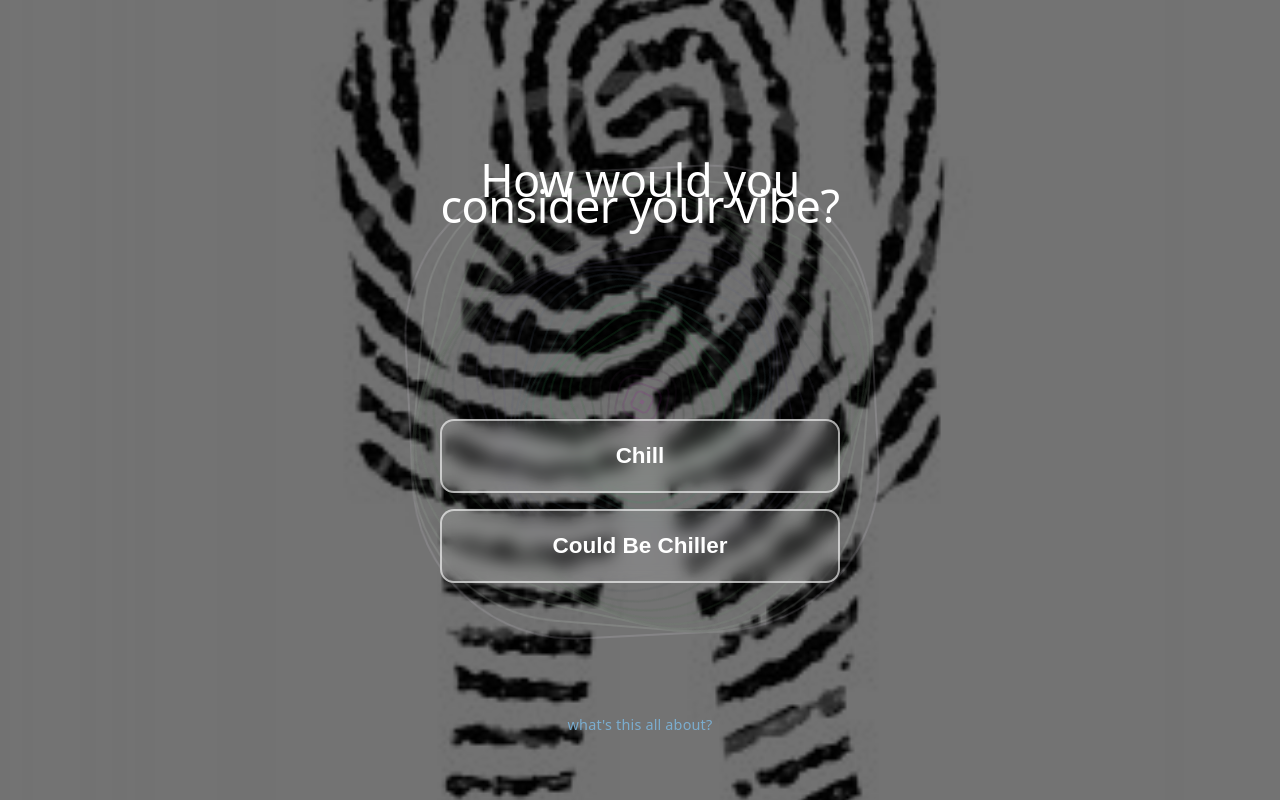
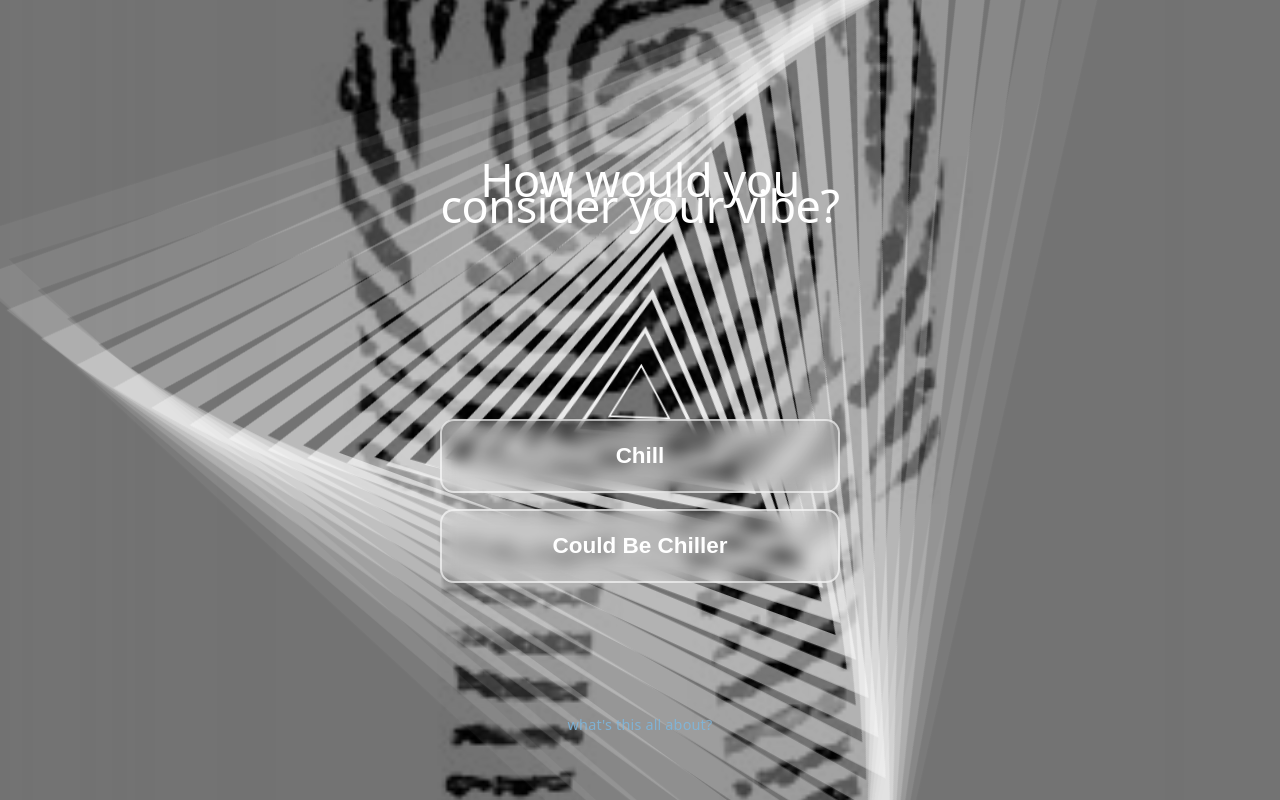
Before and after one commit to JMD1986/afterGlow, a React (Vite) app: page / in a window 1280 px wide. Built offline with nearby package versions, Linux system fonts and the light colour scheme.

Commit message:
trying out other css

```diff
--- a/src/components/Survey.jsx
+++ b/src/components/Survey.jsx
@@ -1,7 +1,8 @@
 import { useState, useMemo } from "react";
 import surveyBg from "../assets/images/b0b6e3adad261f511b3205f0f125e3ba.jpg";
 import { images } from "../assets/images";
-import TrippyRings from "./TrippyRings";
+// import TrippyRings from "./TrippyRings";
+import TrippyTriangles from "./TrippyTriangles";
 import "./Survey.css";
 
 function getRandomBg(exclude) {
@@ -36,7 +37,7 @@ export default function Survey({ onComplete, onStartMusic }) {
       style={{ backgroundImage: `url(${currentBg})` }}
     >
       <div className="trippy-wrapper">
-        <TrippyRings />
+        <TrippyTriangles />
       </div>
       <div className="survey-content">
         {step === 1 && (
--- /dev/null
+++ b/src/components/TrippyTriangles.css
@@ -0,0 +1,55 @@
+.tri-wrapper {
+  overflow: hidden;
+  position: absolute;
+  inset: 0;
+  pointer-events: none;
+}
+
+.triangle-canvas {
+  position: absolute;
+  left: 50%;
+  top: 50%;
+  width: 100%;
+  height: 100%;
+  transform: translate(-50%, -50%);
+}
+
+.triangle {
+  fill: none;
+  stroke: #fff;
+  stroke-width: 15;
+  transform-origin: center center;
+  animation: triangle-animation 10s linear infinite;
+}
+
+.triangle-1  { animation-delay: 0s; }
+.triangle-2  { animation-delay: -0.5s; }
+.triangle-3  { animation-delay: -1s; }
+.triangle-4  { animation-delay: -1.5s; }
+.triangle-5  { animation-delay: -2s; }
+.triangle-6  { animation-delay: -2.5s; }
+.triangle-7  { animation-delay: -3s; }
+.triangle-8  { animation-delay: -3.5s; }
+.triangle-9  { animation-delay: -4s; }
+.triangle-10 { animation-delay: -4.5s; }
+.triangle-11 { animation-delay: -5s; }
+.triangle-12 { animation-delay: -5.5s; }
+.triangle-13 { animation-delay: -6s; }
+.triangle-14 { animation-delay: -6.5s; }
+.triangle-15 { animation-delay: -7s; }
+.triangle-16 { animation-delay: -7.5s; }
+.triangle-17 { animation-delay: -8s; }
+.triangle-18 { animation-delay: -8.5s; }
+.triangle-19 { animation-delay: -9s; }
+.triangle-20 { animation-delay: -9.5s; }
+
+@keyframes triangle-animation {
+  0% {
+    transform: scale(0) rotate(0deg);
+    opacity: 1;
+  }
+  100% {
+    transform: scale(3) rotate(45deg);
+    opacity: 0;
+  }
+}
--- a/src/components/TrippyTriangles.jsx
+++ b/src/components/TrippyTriangles.jsx
@@ -0,0 +1,28 @@
+import "./TrippyTriangles.css";
+
+const COUNT = 20;
+
+export default function TrippyTriangles() {
+  const polygons = [];
+  for (let i = 1; i <= COUNT; i++) {
+    polygons.push(
+      <polygon
+        key={i}
+        className={`triangle triangle-${i}`}
+        points="500,200 759,650 241,650"
+      />,
+    );
+  }
+
+  return (
+    <div className="tri-wrapper">
+      <svg
+        className="triangle-canvas"
+        viewBox="0 0 1000 1000"
+        xmlns="http://www.w3.org/2000/svg"
+      >
+        {polygons}
+      </svg>
+    </div>
+  );
+}
```
